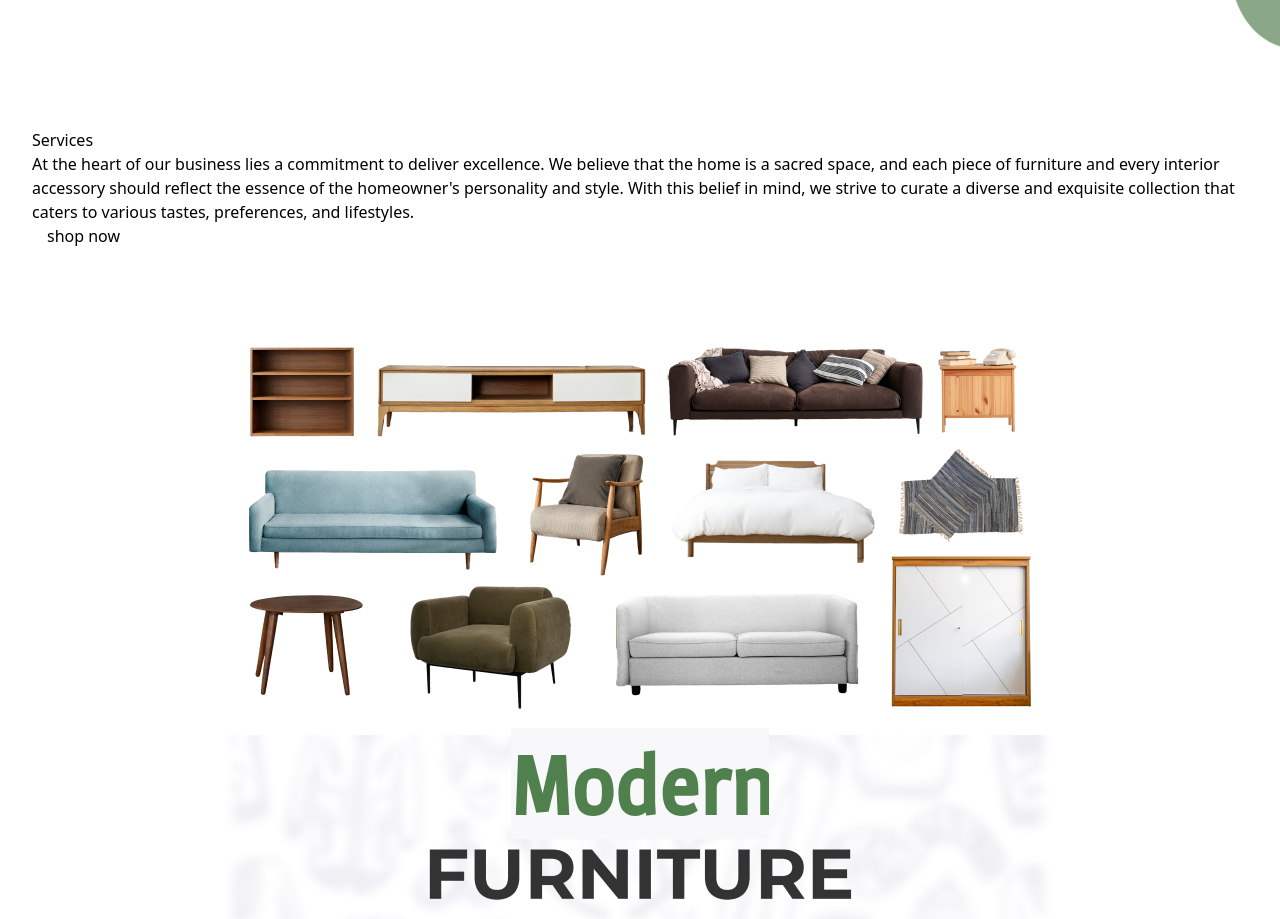
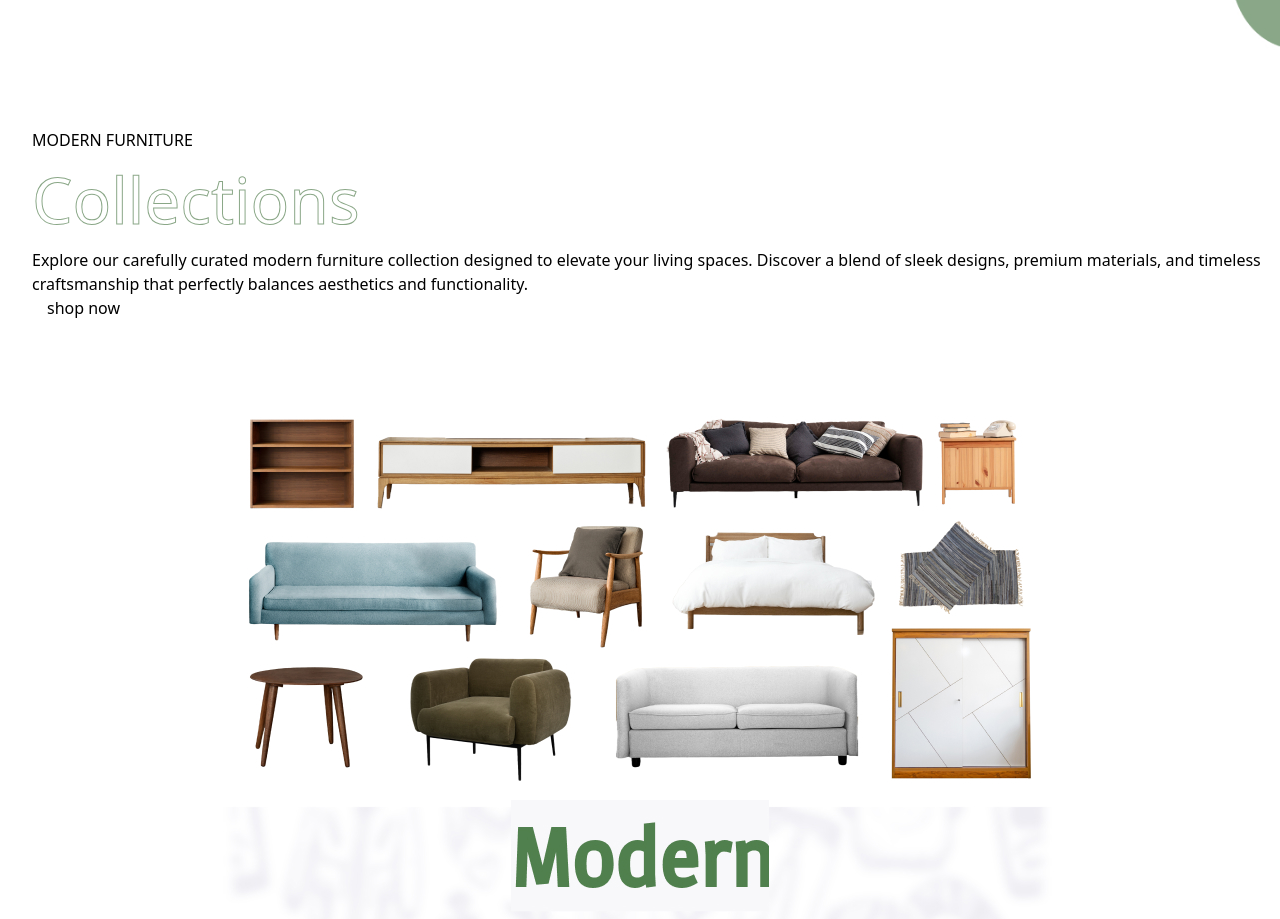
Before and after one commit to zubairmujawar/ags-sofas, a React (Vite) app: page /about in a window 1280 px wide. Shown: the part 3060-3979 px from the top of the page. Built offline with nearby package versions, Linux system fonts and the light colour scheme.

Commit message:
services completed

```diff
--- a/src/App.css
+++ b/src/App.css
@@ -1,6 +1,13 @@
 /* body{
     overflow-x: hidden;
 } */
-.m-left{
-    margin-left: 10px;
+.m-left {
+  margin-left: 10px;
 }
+.collection {
+  font-size: 4rem;
+  color: transparent;
+  /* text-shadow: -1px 1px 0 #0000; */
+  -webkit-text-stroke-width: 1px;
+  -webkit-text-stroke-color: #8aa787;
+}
--- a/src/components/About.jsx
+++ b/src/components/About.jsx
@@ -13,7 +13,7 @@ const About = () => {
       <div className=" absolute w-full h-full grid items-center gap-5 sm:grid-cols-10">
         <div className="sm:col-span-6" style={{paddingLeft: "2rem"}}>
           <h1 className="font-bold sm:text-5xl text-2xl p-5 self-start">About</h1>
-          <p className="sm:text-3xl text-xl p-4 sm:-2 text-black">
+          <p className="sm:text-2xl text-xl p-4 sm:-2 text-black">
           At the heart of our business lies a commitment to deliver excellence. We believe that the home is a sacred space, and each piece of furniture and every interior accessory should reflect the essence of the homeowner's personality and style. With this belief in mind, we strive to curate a diverse and exquisite collection that caters to various tastes, preferences, and lifestyles.
           </p>
           <button class="relative m-[5px] inline-flex items-center justify-center p-0.5 mb-2 me-2 overflow-hidden text-sm font-medium text-gray-900 rounded-lg group bg-gradient-to-br from-teal-300 to-lime-300 group-hover:from-teal-300 group-hover:to-lime-300 dark:text-white dark:hover:text-gray-900 focus:ring-4 focus:outline-none focus:ring-lime-200 dark:focus:ring-lime-800" style={{marginLeft:"15px"}}>
--- a/src/components/Services.jsx
+++ b/src/components/Services.jsx
@@ -17,19 +17,21 @@ const Services = () => {
         className=" absolute w-full h-full grid items-center  sm:grid-cols-10"
         style={{ justifyItems: "center" }}
       >
-        <div className="sm:col-span-4" style={{ paddingLeft: "2rem" }}>
+        <div className="sm:col-span-4 flex flex-col items-start" style={{ paddingLeft: "2rem" }}>
           <h1 className="font-bold sm:text-5xl text-2xl p-5 self-start">
-            Services
+            MODERN FURNITURE
           </h1>
-          <p className="sm:text-3xl text-sm p-4 sm:-2 text-black">
-            At the heart of our business lies a commitment to deliver
-            excellence. We believe that the home is a sacred space, and each
-            piece of furniture and every interior accessory should reflect the
-            essence of the homeowner's personality and style. With this belief
-            in mind, we strive to curate a diverse and exquisite collection that
-            caters to various tastes, preferences, and lifestyles.
+          <h2 className="collection">Collections</h2>
+          <p className="sm:text-xl text-sm p-4 sm:-2 text-black">
+            Explore our carefully curated modern furniture collection designed
+            to elevate your living spaces. Discover a blend of sleek designs,
+            premium materials, and timeless craftsmanship that perfectly
+            balances aesthetics and functionality.
           </p>
-          <button class="relative m-[5px] inline-flex items-center justify-center p-0.5 mb-2 me-2 overflow-hidden text-sm font-medium text-gray-900 rounded-lg group bg-gradient-to-br from-teal-300 to-lime-300 group-hover:from-teal-300 group-hover:to-lime-300 dark:text-white dark:hover:text-gray-900 focus:ring-4 focus:outline-none focus:ring-lime-200 dark:focus:ring-lime-800" style={{marginLeft:"15px"}}>
+          <button
+            class="relative m-[5px] inline-flex items-center justify-center p-0.5 mb-2 me-2 overflow-hidden text-sm font-medium text-gray-900 rounded-lg group bg-gradient-to-br from-teal-300 to-lime-300 group-hover:from-teal-300 group-hover:to-lime-300 dark:text-white dark:hover:text-gray-900 focus:ring-4 focus:outline-none focus:ring-lime-200 dark:focus:ring-lime-800"
+            style={{ marginLeft: "15px" }}
+          >
             <span class="relative px-5 py-2.5 transition-all ease-in duration-75 bg-white dark:bg-gray-700 rounded-md group-hover:bg-opacity-0">
               shop now
             </span>
```
